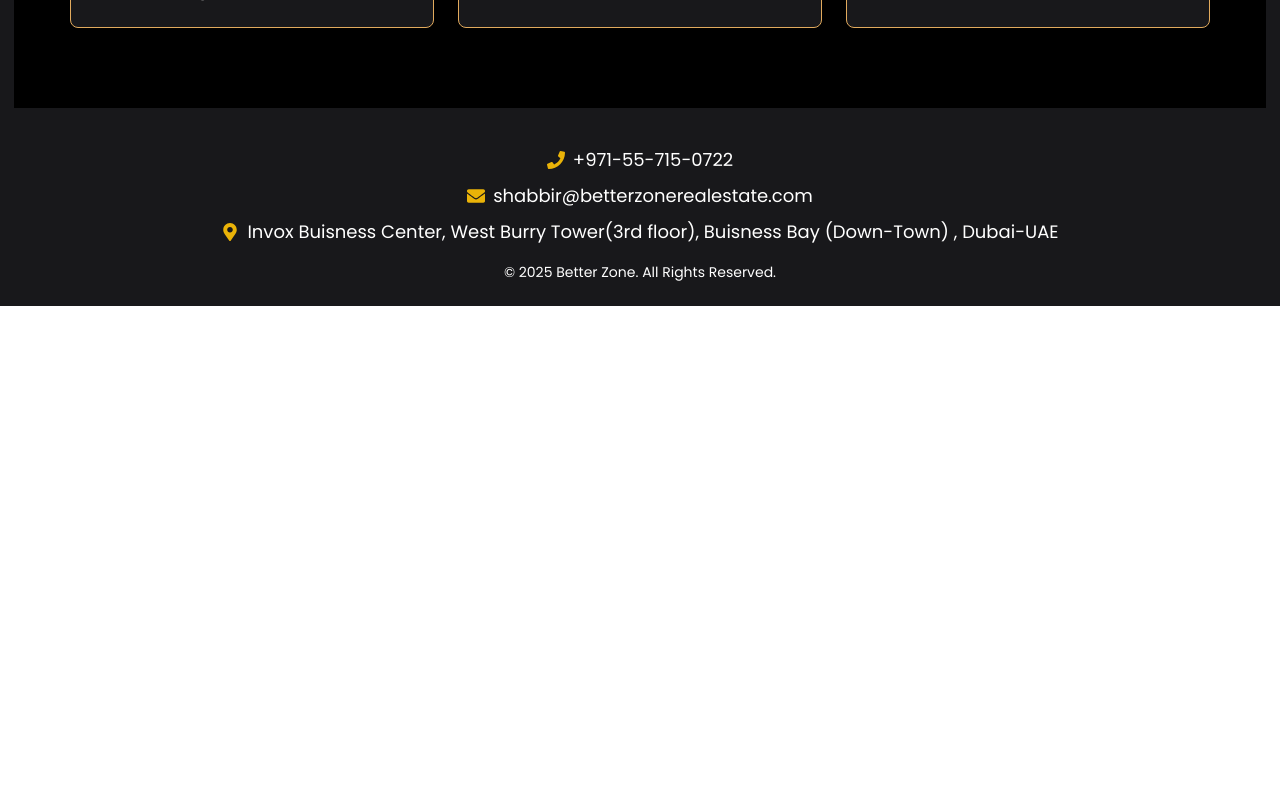
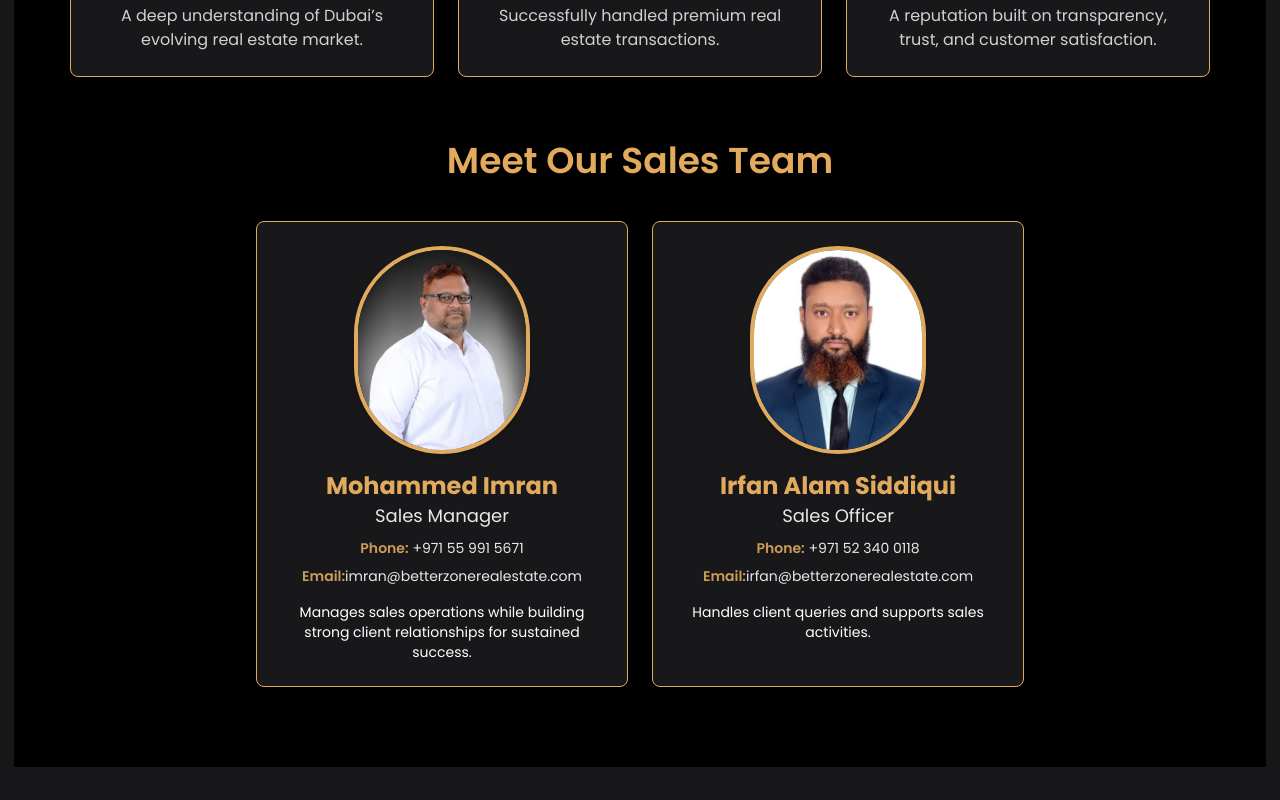
Before and after one commit to Bilal-here/BetterZone, a React (Vite) app: page /about in a window 1280 px wide. Shown: the part 800-1600 px from the top of the page. Before the commit the page ends 1106 px from the top, so only its background shows below. Built offline with nearby package versions, Linux system fonts and the light colour scheme.

Commit message:
Ui Improvements and Added sales team in about us

```diff
--- a/src/App.jsx
+++ b/src/App.jsx
@@ -11,8 +11,10 @@
 const App = () => {
   return (
     <Router>
+
       <CustomCursor />
-      <div>
+        <div className="overflow-y-scroll scrollbar-thin scrollbar-thumb-yellow-500 scrollbar-track-black ">
+
         <p className="text-center text-white bg-black py-2 border-8 border-solid border-zinc-900 border-t-0 shadow-lg shadow-black">
           <span className="text-gold font-semibold">BetterZone</span> <span className="line-through">RealEtate</span> where the dreams begin.
         </p>
@@ -23,7 +25,7 @@
           <Routes>
             <Route path="/" element={<LandingPage />} />
             <Route path="/home" element={<LandingPage />} />
-            <Route path="/about" element={<AboutUs />} />
+            <Route path="/about" element={<AboutUs/>} />
             <Route path="/services" element={<Services />} />
           </Routes>
         </div>
@@ -32,6 +34,8 @@
 
 
       <WhatsAppButton />
+      <div>
+      </div>
     </Router>
   );
 };
--- a/src/components/Hero.jsx
+++ b/src/components/Hero.jsx
@@ -1,11 +1,13 @@
 import React from "react";
 import { motion } from "framer-motion";
 import HI from "../assets/Hero.png";
+import { Link } from "react-router-dom";
 
 function Hero() {
   return (
     <div className="h-screen flex flex-col md:flex-row border-b-[14px] border-zinc-900">
       {/* Left Section */}
+
       <motion.div
         className="w-full md:w-1/2 flex flex-col justify-center p-6 md:p-14"
         initial={{ opacity: 0, x: -50 }}
@@ -37,14 +39,14 @@
           animate={{ opacity: 1, y: 0 }}
           transition={{ delay: 0.7, duration: 0.8 }}
         >
-          <button className="px-6 py-2 border-gray-700 border-2 rounded-xl">
+          <Link to='/services' className="px-6 py-2 border-gray-700 border-2 rounded-xl hover:border-gold hover:text-gold">
             Learn more
-          </button>
+          </Link>
         </motion.div>
 
         {/* Stats */}
         <motion.div
-          className="flex flex-wrap gap-6 mt-10"
+        className="flex flex-wrap gap-6 mt-10 justify-center md:justify-start"
         initial="hidden"
         animate="visible"
         variants={{
@@ -57,21 +59,24 @@
           { num: "3000+", text: "Properties Sold." },
           { num: "1000+", text: "Properties Rented." }
         ].map((stat, index) => (
-            <motion.span
+          <motion.div
             key={index}
-              className="bg-zinc-900 p-4 md:p-6 rounded-lg text-center"
+            className="bg-zinc-900 p-4 md:p-6 rounded-lg text-center w-full sm:w-[48%] lg:w-auto flex-1"
             variants={{ hidden: { scale: 0.8, opacity: 0 }, visible: { scale: 1, opacity: 1 } }}
           >
-              <strong>{stat.num}</strong>
-              <p>{stat.text}</p>
-            </motion.span>
+            <strong className="text-xl">{stat.num}</strong>
+            <p className="text-gray-300">{stat.text}</p>
+          </motion.div>
         ))}
       </motion.div>
+
+
+
       </motion.div>
 
       {/* Right Section */}
       <motion.div
-        className="w-full md:w-1/2 bg-zinc-900"
+        className="w-full md:w-1/2 bg-zinc-900 border-r-8 border-b-2  border-solid border-zinc-900"
         initial={{ opacity: 0, scale: 0.9 }}
         animate={{ opacity: 1, scale: 1 }}
         transition={{ delay: 0.5, duration: 0.8 }}
--- a/src/components/Navbar.jsx
+++ b/src/components/Navbar.jsx
@@ -6,7 +6,7 @@
 function Navbar() {
   const [activeTab, setActiveTab] = useState("home");
   const [menuOpen, setMenuOpen] = useState(false);
-  const phoneNumber = "+971557150722"; // Your contact number
+  const phoneNumber = "+97143943751"; // Your contact number
 
   return (
     <div className="w-full h-20 bg-zinc-900 px-4 py-2 sticky top-0 left-0 z-50">
--- a/src/index.css
+++ b/src/index.css
@@ -20,3 +20,23 @@
     z-index: 9999;
     transform: translate(-50%, -50%);
   }
+
+  /* Custom scrollbar */
+::-webkit-scrollbar {
+  width: 8px; /* Set the width */
+}
+
+::-webkit-scrollbar-track {
+  background: #1a1a1a; /* Dark background */
+  border-radius: 10px;
+  padding: 5px;
+}
+
+::-webkit-scrollbar-thumb {
+  background: #E1AA5D; /* Golden scrollbar */
+  border-radius: 10px;
+}
+
+::-webkit-scrollbar-thumb:hover {
+  background: #E1AA5D; /* Darker gold on hover */
+}
--- a/src/pages/AboutUs.jsx
+++ b/src/pages/AboutUs.jsx
@@ -1,20 +1,34 @@
 import React, { useEffect } from "react";
 import { motion } from "framer-motion";
 import CEO from "../assets/CEO.jpg";
+import SM from "../assets/SalesManager.jpg";
+import SO from "../assets/salesOfficer.jpg";
 
-const services = [
-  { title: "Property Maintenance", description: "We take care of your property with top-notch maintenance services." },
-  { title: "Property Selling", description: "Sell your property hassle-free with our expert assistance." },
-  { title: "Property Investments", description: "Invest wisely in real estate with our trusted guidance." },
-  { title: "Golden Visa with Investments", description: "Secure a golden visa through real estate investments." },
-  { title: "Property Renting", description: "Find the best rental properties tailored to your needs." },
+const teamMembers = [
+  {
+    name: "Mohammed Imran",
+    role: "Sales Manager",
+    contact: "+971 55 991 5671",
+    email: "imran@betterzonerealestate.com",
+    responsibilities: "Manages sales operations while building strong client relationships for sustained success.",
+    image: SM,
+  },
+  {
+    name: "Irfan Alam Siddiqui",
+    role: "Sales Officer",
+    contact: "+971 52 340 0118",
+    email: "irfan@betterzonerealestate.com",
+    responsibilities: "Handles client queries and supports sales activities.",
+    image: SO,
+  },
 ];
 
 
-function Services() {
-  useEffect(()=>{
-    window.scrollTo(0,140);
-    },[])
+function AboutUS() {
+  useEffect(() => {
+    window.scrollTo({ top: 0, behavior: "smooth" });
+  }, []);
+
 
   return (
     <div className="py-20 min-h-full px-6 md:px-14 border-[14px] border-zinc-900">
@@ -45,8 +59,10 @@
           transition={{ duration: 0.8, delay: 0.2 }}
           viewport={{ once: true }}
         >
-          <h3 className="text-3xl font-bold text-gold">Shabbir Ahmed Siddique</h3>
-          <p className="text-lg opacity-80 mt-4">
+          <h3 className="text-3xl font-bold text-gold">Shabbir Ahmed Siddiqui</h3>
+          <h4 className="text-lg font-medium mt-2"><span className="text-gold">Phone:</span>+971 55 7150 722</h4>
+          <h4 className="text-lg font-medium"><span className="text-gold">Email:</span>shabbir@betterzonerealestate.com</h4>
+          <p className="text-lg opacity-80 mt-2">
             With over 20 years of expertise in Dubai's real estate market,
             Shabbir Ahmed Siddique is the driving force behind Better Zone.
             His deep market knowledge and commitment to excellence make him a
@@ -56,7 +72,7 @@
 
         {/* Image Section */}
         <motion.div
-          className="w-64 h-64 md:w-80 md:h-80 bg-zinc-900 rounded-full overflow-hidden border-4 border-gold shadow-lg"
+          className="w-64 h-auto md:w-80 md:h-auto bg-zinc-900 rounded-full overflow-hidden border-4 border-gold shadow-lg"
           initial={{ scale: 0.5, opacity: 0 }}
           whileInView={{ scale: 1, opacity: 1 }}
           transition={{ duration: 0.8, ease: "easeOut" }}
@@ -104,8 +120,51 @@
           <p className="opacity-80 mt-2">A reputation built on transparency, trust, and customer satisfaction.</p>
         </motion.div>
       </motion.div>
+
+
+
+      {/* Meet Our Team Section */}
+      <motion.h2
+        className="text-4xl font-semibold text-center text-gold mt-16"
+        initial={{ opacity: 0, y: -20 }}
+        whileInView={{ opacity: 1, y: 0 }}
+        transition={{ duration: 0.8 }}
+        viewport={{ once: true }}
+      >
+        Meet Our <span className="text-gold">Sales Team</span>
+      </motion.h2>
+
+      <motion.div
+        className="grid md:grid-cols-2 gap-6 mt-10 max-w-3xl mx-auto"
+        initial="hidden"
+        whileInView="visible"
+        transition={{ staggerChildren: 0.3 }}
+        viewport={{ once: true }}
+      >
+        {teamMembers.map((member, index) => (
+          <motion.div
+            key={index}
+            className="p-6 bg-zinc-900 border border-gold rounded-lg shadow-lg text-center transition-transform hover:scale-105 hover:shadow-xl hover:shadow-gold"
+            variants={{ hidden: { opacity: 0, y: 20 }, visible: { opacity: 1, y: 0 } }}
+            transition={{ duration: 0.8 }}
+          >
+            {/* Image Section */}
+            <div className="w-44 h-52  md:min-h-44 mx-auto mb-4 rounded-full overflow-hidden border-4 border-gold shadow-md">
+              <img src={member.image} alt={member.name} className="w-full h-full object-cover" />
+            </div>
+
+            {/* Text Details */}
+            <h3 className="text-2xl font-bold text-gold">{member.name}</h3>
+            <p className="text-lg opacity-90">{member.role}</p>
+            <p className="text-sm mt-2 opacity-90"><span className="text-gold font-semibold">Phone:</span> {member.contact}</p>
+            <p className="text-sm mt-2 opacity-90"><span className="text-gold font-semibold">Email:</span>{member.email}</p>
+            <p className="text-sm mt-4 opacity-100">{member.responsibilities}</p>
+          </motion.div>
+        ))}
+      </motion.div>
+
     </div>
   );
 }
 
-export default Services;
+export default AboutUS;
--- a/src/pages/LandingPage.jsx
+++ b/src/pages/LandingPage.jsx
@@ -1,11 +1,14 @@
-import React, { useState } from "react";
+import React, { useEffect } from "react";
 import Hero from "../components/Hero";
 import WhyChooseUs from "../components/WhyChooseUs";
 import OurCommitment from "../components/OurCommitment";
 
 export default function HomePage() {
+      useEffect(()=>{
+          window.scrollTo({top:0,behavior:'smooth'});
+          })
   return (
-       <div className="">
+       <div>
         <Hero/>
         <WhyChooseUs/>
         <OurCommitment/>
--- a/src/pages/Services.jsx
+++ b/src/pages/Services.jsx
@@ -7,12 +7,14 @@
   { title: "Property Investments", description: "Invest wisely in real estate with our trusted guidance." },
   { title: "Golden Visa with Investments", description: "Secure a golden visa through real estate investments." },
   { title: "Property Renting", description: "Find the best rental properties tailored to your needs." },
+  { title: "Property Management", description: "Effortlessly manage your properties with our professional solutions." },
 ];
+
 
 
 function Services() {
    useEffect(()=>{
-      window.scrollTo(0,0);
+      window.scrollTo({top:0,behavior:'smooth'});
       },[])
 
   return (
```
Also changed, not shown: src/assets/SalesManager.jpg (added), src/assets/salesOfficer.jpg (added). Lines whose indentation alone changed are shown as unchanged.
